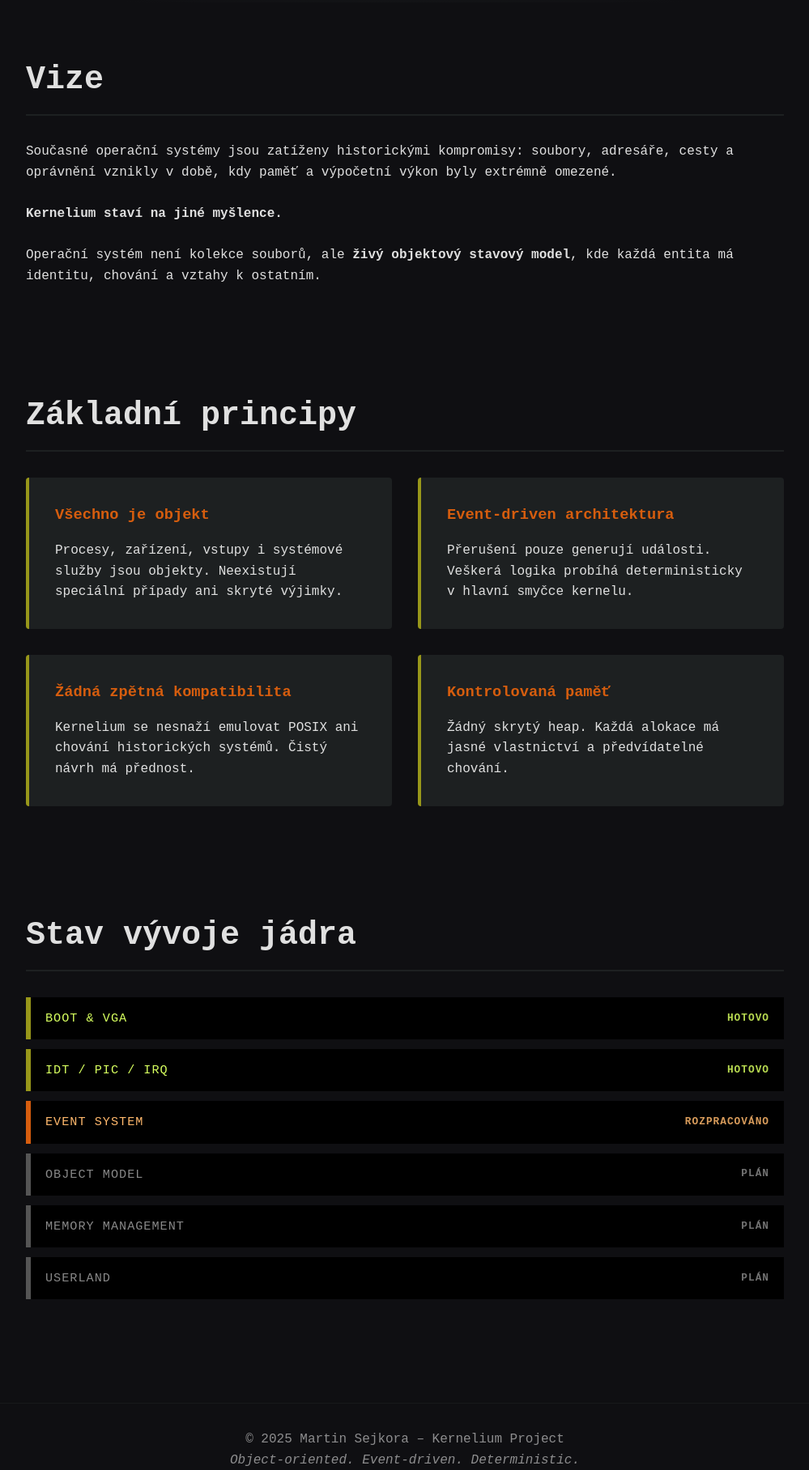
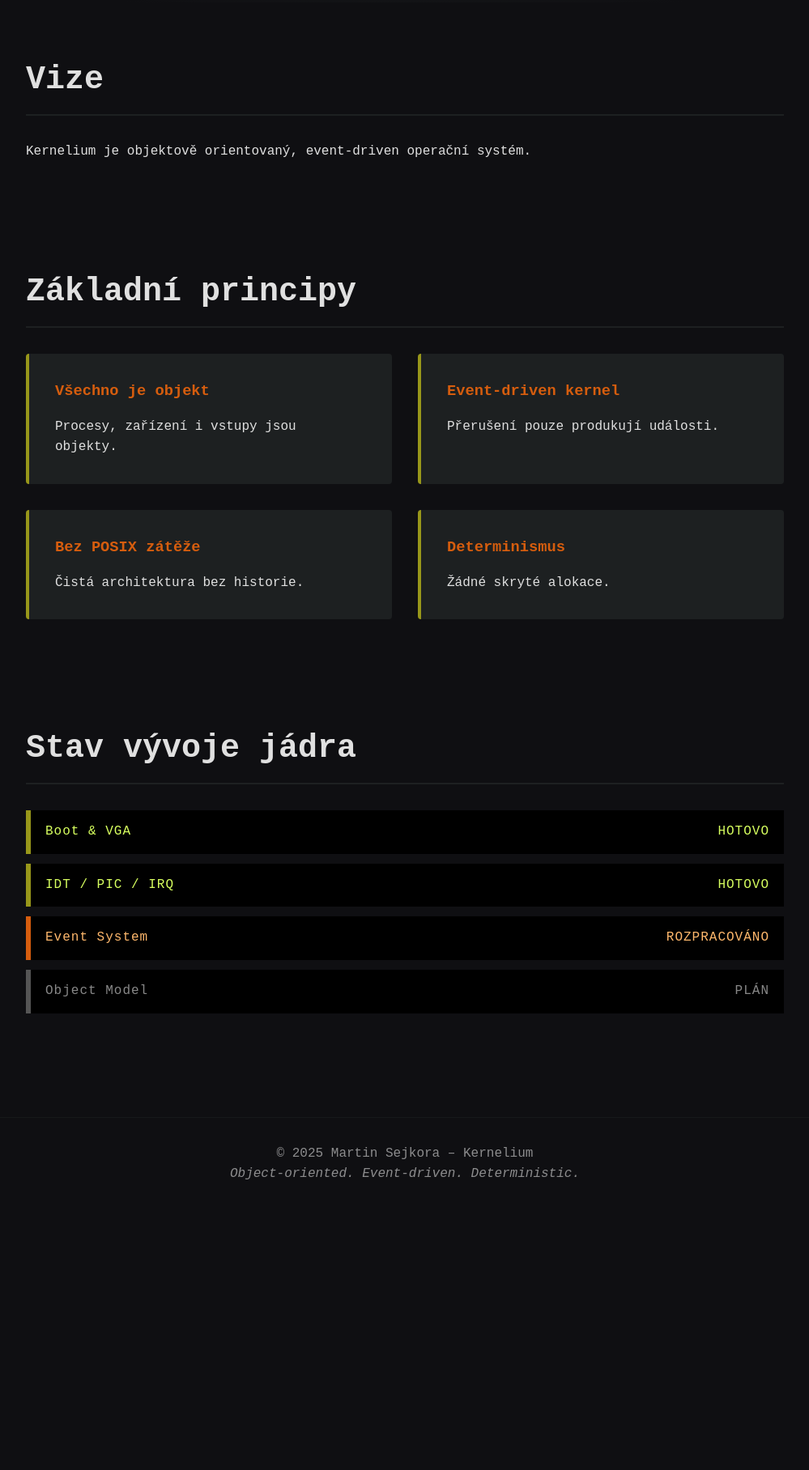
Before and after one commit to sejkoramartin/Kernelium-web, a plain HTML site: page index.html in a window 1280 px wide. Shown: the part 797-2613 px from the top of the page at 81% size, without its empty margins (140-1139 px from the left). After the commit the page ends 2293 px from the top, so only its background shows below. Drawn offline with Linux system fonts and the light colour scheme.

Commit message:
Update index.html

```diff
--- a/index.html
+++ b/index.html
@@ -14,11 +14,7 @@
             --card-bg: #1d2021;
         }
 
-        * {
-            margin: 0;
-            padding: 0;
-            box-sizing: border-box;
-        }
+        * { margin: 0; padding: 0; box-sizing: border-box; }
 
         body {
             font-family: "Courier New", Courier, monospace;
@@ -28,6 +24,7 @@
         }
 
         header {
+            position: relative;
             height: 100vh;
             display: flex;
             flex-direction: column;
@@ -100,8 +97,7 @@
             margin-bottom: 1rem;
         }
 
-        /* ===== Progress ===== */
-
+        /* Progress */
         .progress-wrapper {
             margin-top: 2rem;
             display: flex;
@@ -112,37 +108,36 @@
         .progress-item {
             display: flex;
             justify-content: space-between;
-            align-items: center;
             padding: 14px 18px;
             background-color: #000;
             border-left: 6px solid #444;
-            font-size: 0.95rem;
             letter-spacing: 1px;
         }
 
-        .progress-item .label {
-            text-transform: uppercase;
+        .done { border-color: var(--accent-secondary); color: #d7ff5f; }
+        .wip  { border-color: var(--accent-color); color: #ffb86c; }
+        .todo { border-color: #555; color: #888; }
+
+        /* Language switch */
+        .lang-switch {
+            position: absolute;
+            top: 20px;
+            right: 20px;
         }
 
-        .progress-item .status {
-            font-size: 0.8rem;
-            font-weight: bold;
-            opacity: 0.85;
+        .lang-switch button {
+            background: transparent;
+            border: 1px solid #555;
+            color: #aaa;
+            padding: 5px 10px;
+            margin-left: 5px;
+            cursor: pointer;
+            font-family: monospace;
         }
 
-        .progress-item.done {
-            border-color: var(--accent-secondary);
-            color: #d7ff5f;
-        }
-
-        .progress-item.wip {
+        .lang-switch button:hover {
             border-color: var(--accent-color);
-            color: #ffb86c;
-        }
-
-        .progress-item.todo {
-            border-color: #555;
-            color: #888;
+            color: var(--accent-color);
         }
 
         footer {
@@ -158,112 +153,142 @@
 <body>
 
 <header>
-    <h1>Kernelium</h1>
-    <p class="tagline">„Všechno je objekt.“</p>
-    <p>Experimentální operační systém napsaný v Rustu.</p>
-    <p>Bez souborů. Bez složek. Řízený událostmi.</p>
+    <div class="lang-switch">
+        <button onclick="setLang('cs')">CS</button>
+        <button onclick="setLang('en')">EN</button>
+    </div>
 
-    <a class="btn" href="https://github.com/sejkoramartin/kernelium">
-        Zobrazit na GitHubu
-    </a>
+    <h1 data-i18n="title">Kernelium</h1>
+    <p class="tagline" data-i18n="tagline">„Všechno je objekt.“</p>
+    <p data-i18n="subtitle">Experimentální operační systém napsaný v Rustu.</p>
+    <p data-i18n="subtitle2">Bez souborů. Bez složek. Řízený událostmi.</p>
+
+    <a class="btn" href="https://github.com/sejkoramartin/kernelium"
+       data-i18n="github">Zobrazit na GitHubu</a>
 </header>
 
-<section id="vision">
-    <h2>Vize</h2>
-    <p>
-        Současné operační systémy jsou zatíženy historickými kompromisy:
-        soubory, adresáře, cesty a oprávnění vznikly v době, kdy paměť
-        a výpočetní výkon byly extrémně omezené.
-        <br><br>
-        <strong>Kernelium staví na jiné myšlence.</strong>
-        <br><br>
-        Operační systém není kolekce souborů,
-        ale <strong>živý objektový stavový model</strong>,
-        kde každá entita má identitu, chování a vztahy k ostatním.
+<section>
+    <h2 data-i18n="vision_title">Vize</h2>
+    <p data-i18n="vision_text">
+        Kernelium je objektově orientovaný, event-driven operační systém.
+        Nepracuje se soubory, ale s objekty, jejich stavem a vztahy.
     </p>
 </section>
 
-<section id="principles">
-    <h2>Základní principy</h2>
+<section>
+    <h2 data-i18n="principles_title">Základní principy</h2>
 
     <div class="grid">
         <div class="card">
-            <h3>Všechno je objekt</h3>
-            <p>
-                Procesy, zařízení, vstupy i systémové služby jsou objekty.
-                Neexistují speciální případy ani skryté výjimky.
-            </p>
+            <h3 data-i18n="p1_title">Všechno je objekt</h3>
+            <p data-i18n="p1_text">Procesy, zařízení i vstupy jsou objekty.</p>
         </div>
 
         <div class="card">
-            <h3>Event-driven architektura</h3>
-            <p>
-                Přerušení pouze generují události.
-                Veškerá logika probíhá deterministicky
-                v hlavní smyčce kernelu.
-            </p>
+            <h3 data-i18n="p2_title">Event-driven kernel</h3>
+            <p data-i18n="p2_text">Přerušení pouze produkují události.</p>
         </div>
 
         <div class="card">
-            <h3>Žádná zpětná kompatibilita</h3>
-            <p>
-                Kernelium se nesnaží emulovat POSIX
-                ani chování historických systémů.
-                Čistý návrh má přednost.
-            </p>
+            <h3 data-i18n="p3_title">Bez POSIX zátěže</h3>
+            <p data-i18n="p3_text">Čistá architektura bez historických kompromisů.</p>
         </div>
 
         <div class="card">
-            <h3>Kontrolovaná paměť</h3>
-            <p>
-                Žádný skrytý heap.
-                Každá alokace má jasné vlastnictví
-                a předvídatelné chování.
-            </p>
+            <h3 data-i18n="p4_title">Determinismus</h3>
+            <p data-i18n="p4_text">Žádné skryté alokace, žádné magie.</p>
         </div>
     </div>
 </section>
 
-<section id="progress">
-    <h2>Stav vývoje jádra</h2>
+<section>
+    <h2 data-i18n="progress_title">Stav vývoje jádra</h2>
 
     <div class="progress-wrapper">
         <div class="progress-item done">
-            <span class="label">Boot & VGA</span>
-            <span class="status">HOTOVO</span>
+            <span>Boot & VGA</span><span data-i18n="done">HOTOVO</span>
         </div>
-
         <div class="progress-item done">
-            <span class="label">IDT / PIC / IRQ</span>
-            <span class="status">HOTOVO</span>
+            <span>IDT / PIC / IRQ</span><span data-i18n="done">HOTOVO</span>
         </div>
-
         <div class="progress-item wip">
-            <span class="label">Event System</span>
-            <span class="status">ROZPRACOVÁNO</span>
+            <span>Event System</span><span data-i18n="wip">ROZPRACOVÁNO</span>
         </div>
-
         <div class="progress-item todo">
-            <span class="label">Object Model</span>
-            <span class="status">PLÁN</span>
-        </div>
-
-        <div class="progress-item todo">
-            <span class="label">Memory Management</span>
-            <span class="status">PLÁN</span>
-        </div>
-
-        <div class="progress-item todo">
-            <span class="label">Userland</span>
-            <span class="status">PLÁN</span>
+            <span>Object Model</span><span data-i18n="plan">PLÁN</span>
         </div>
     </div>
 </section>
 
 <footer>
-    <p>&copy; 2025 Martin Sejkora – Kernelium Project</p>
-    <p><i>Object-oriented. Event-driven. Deterministic.</i></p>
+    <p>&copy; 2025 Martin Sejkora – Kernelium</p>
+    <p><i data-i18n="footer">Object-oriented. Event-driven. Deterministic.</i></p>
 </footer>
+
+<script>
+const t = {
+    cs: {
+        title: "Kernelium",
+        tagline: "„Všechno je objekt.“",
+        subtitle: "Experimentální operační systém napsaný v Rustu.",
+        subtitle2: "Bez souborů. Bez složek. Řízený událostmi.",
+        github: "Zobrazit na GitHubu",
+        vision_title: "Vize",
+        vision_text: "Kernelium je objektově orientovaný, event-driven operační systém.",
+        principles_title: "Základní principy",
+        p1_title: "Všechno je objekt",
+        p1_text: "Procesy, zařízení i vstupy jsou objekty.",
+        p2_title: "Event-driven kernel",
+        p2_text: "Přerušení pouze produkují události.",
+        p3_title: "Bez POSIX zátěže",
+        p3_text: "Čistá architektura bez historie.",
+        p4_title: "Determinismus",
+        p4_text: "Žádné skryté alokace.",
+        progress_title: "Stav vývoje jádra",
+        done: "HOTOVO",
+        wip: "ROZPRACOVÁNO",
+        plan: "PLÁN",
+        footer: "Object-oriented. Event-driven. Deterministic."
+    },
+    en: {
+        title: "Kernelium",
+        tagline: "“Everything is an object.”",
+        subtitle: "Experimental operating system written in Rust.",
+        subtitle2: "No files. No folders. Event-driven.",
+        github: "View on GitHub",
+        vision_title: "Vision",
+        vision_text: "Kernelium is an object-oriented, event-driven operating system.",
+        principles_title: "Core Principles",
+        p1_title: "Everything is an object",
+        p1_text: "Processes, devices and input are objects.",
+        p2_title: "Event-driven kernel",
+        p2_text: "Interrupts only produce events.",
+        p3_title: "No POSIX legacy",
+        p3_text: "Clean design over compatibility.",
+        p4_title: "Determinism",
+        p4_text: "No hidden allocations.",
+        progress_title: "Kernel Development Status",
+        done: "DONE",
+        wip: "IN PROGRESS",
+        plan: "PLANNED",
+        footer: "Object-oriented. Event-driven. Deterministic."
+    }
+};
+
+function setLang(l) {
+    localStorage.setItem("kernelium-lang", l);
+    applyLang(l);
+}
+
+function applyLang(l) {
+    document.querySelectorAll("[data-i18n]").forEach(e => {
+        const k = e.getAttribute("data-i18n");
+        if (t[l][k]) e.textContent = t[l][k];
+    });
+}
+
+applyLang(localStorage.getItem("kernelium-lang") || "cs");
+</script>
 
 </body>
 </html>
```
